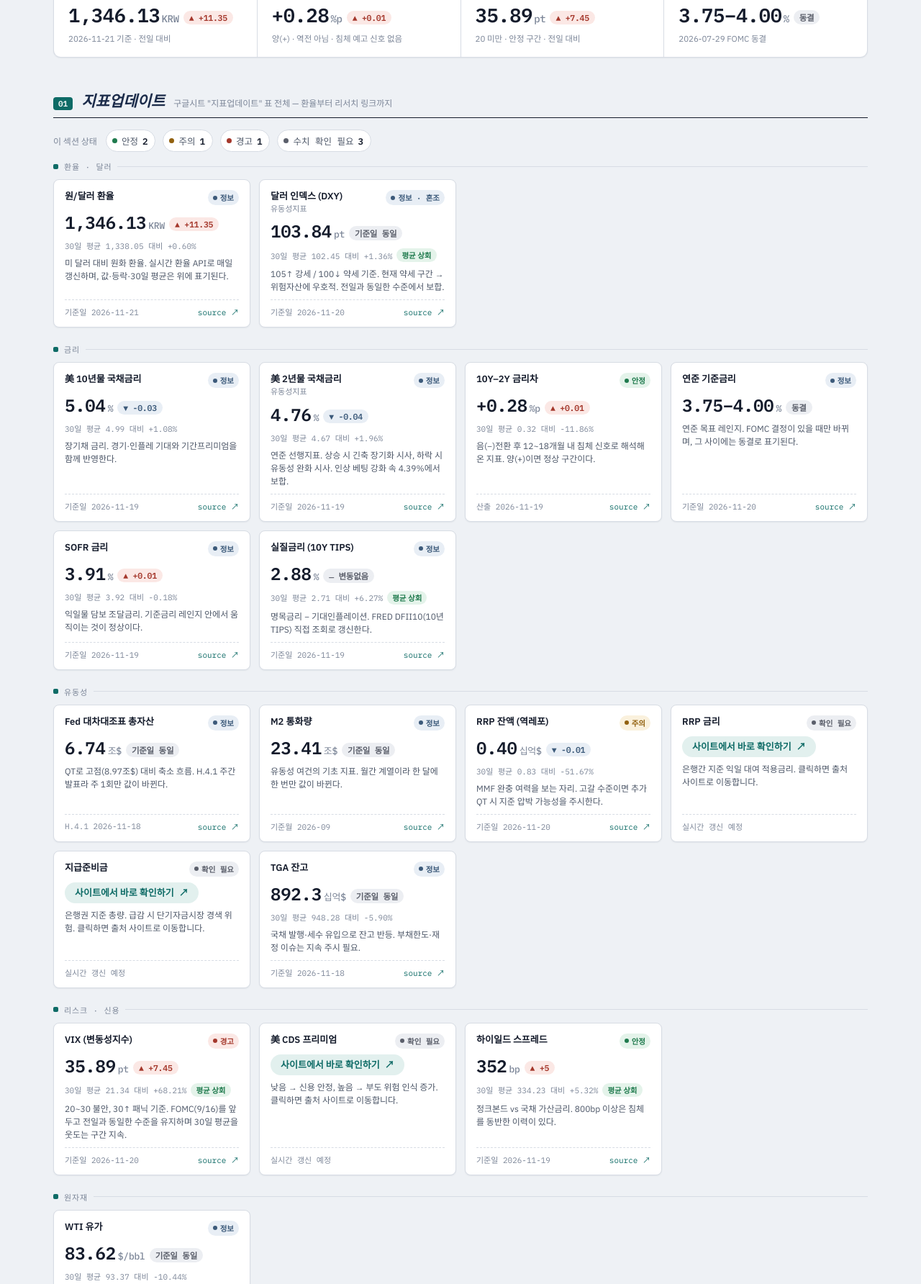
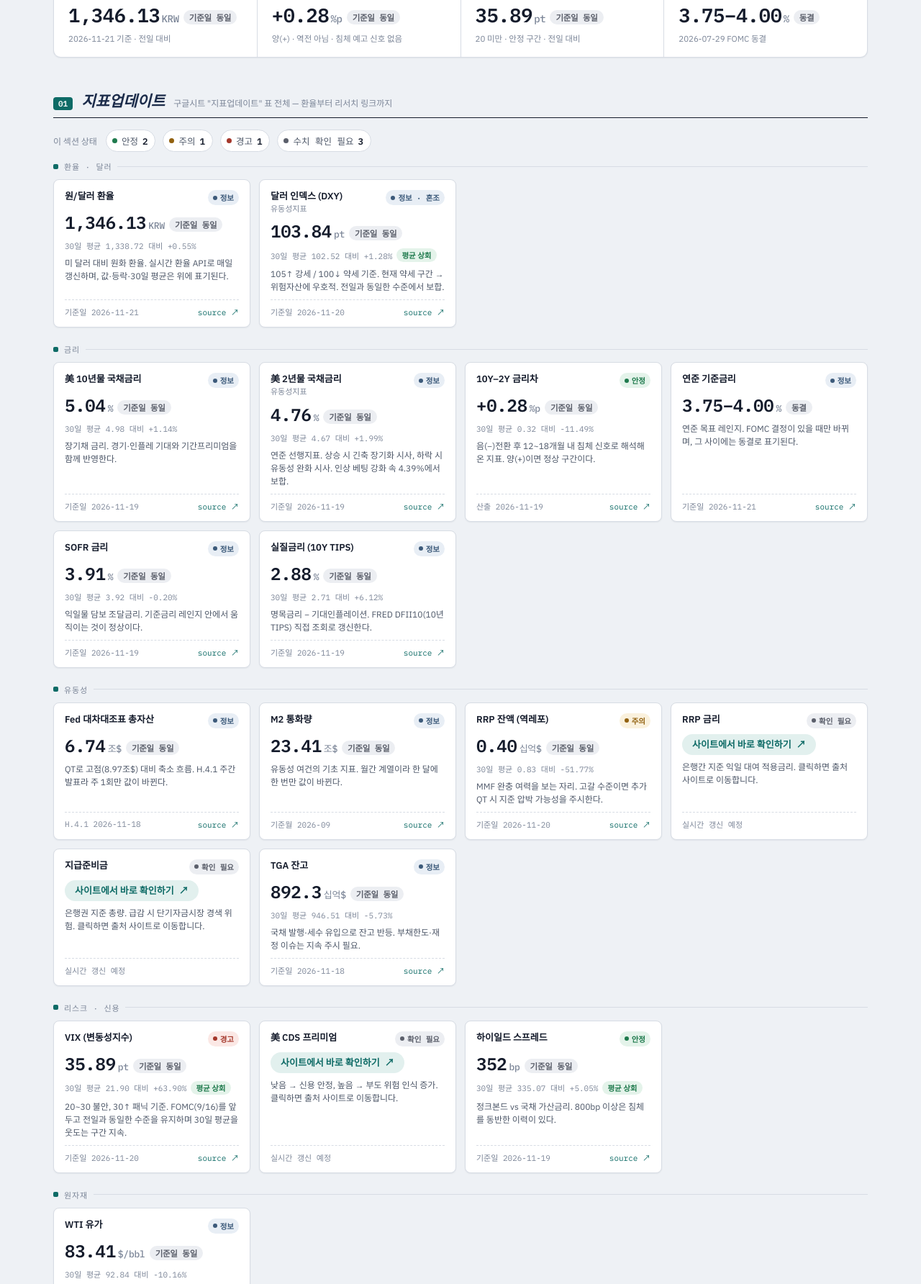
Before and after one commit to Joosung-1019/macro-dashboard, a plain HTML site: page index.html in a window 1280 px wide. Shown: the part 302-2086 px from the top of the page at 72% size. Drawn offline with Linux system fonts and the light colour scheme.

Commit message:
자동 갱신(GitHub Actions): 2026-11-22 09:03 [부분갱신]

```diff
--- a/index.html
+++ b/index.html
@@ -638,17 +638,17 @@
   <div class="hero-grid">
     <div class="hero-tile">
       <span class="label">원/달러 환율</span>
-      <span class="value">1,346.13<span class="unit">KRW</span><span class="delta-chip up">▲ +11.35</span></span>
+      <span class="value">1,346.13<span class="unit">KRW</span><span class="delta-chip flat">기준일 동일</span></span>
       <span class="sub">2026-11-21 기준 · 전일 대비</span>
     </div>
     <div class="hero-tile">
       <span class="label">美 10Y–2Y 금리차</span>
-      <span class="value">+0.28<span class="unit">%p</span><span class="delta-chip up">▲ +0.01</span></span>
+      <span class="value">+0.28<span class="unit">%p</span><span class="delta-chip flat">기준일 동일</span></span>
       <span class="sub">양(+) · 역전 아님 · 침체 예고 신호 없음</span>
     </div>
     <div class="hero-tile">
       <span class="label">VIX 공포지수</span>
-      <span class="value">35.89<span class="unit">pt</span><span class="delta-chip up">▲ +7.45</span></span>
+      <span class="value">35.89<span class="unit">pt</span><span class="delta-chip flat">기준일 동일</span></span>
       <span class="sub">20 미만 · 안정 구간 · 전일 대비</span>
     </div>
     <div class="hero-tile">
@@ -681,8 +681,8 @@
           <span class="tile-label">원/달러 환율</span>
           <span class="pill info">정보</span>
         </div>
-        <span class="value">1,346.13<span class="unit">KRW</span><span class="delta-chip up">▲ +11.35</span></span>
-        <span class="trend-line">30일 평균 1,338.05 대비 +0.60%</span>
+        <span class="value">1,346.13<span class="unit">KRW</span><span class="delta-chip flat">기준일 동일</span></span>
+        <span class="trend-line">30일 평균 1,338.72 대비 +0.55%</span>
         <span class="note">미 달러 대비 원화 환율. 실시간 환율 API로 매일 갱신하며, 값·등락·30일 평균은 위에 표기된다.</span>
         <span class="meta"><span>기준일 2026-11-21</span><a href="https://search.naver.com/search.naver?where=nexearch&query=환율" target="_blank" rel="noopener">source ↗</a></span>
       </div>
@@ -692,7 +692,7 @@
           <span class="pill info">정보 · 혼조</span>
         </div>
         <span class="value">103.84<span class="unit">pt</span><span class="delta-chip flat">기준일 동일</span></span>
-        <span class="trend-line">30일 평균 102.45 대비 +1.36%<span class="trend-flag up">평균 상회</span></span>
+        <span class="trend-line">30일 평균 102.52 대비 +1.28%<span class="trend-flag up">평균 상회</span></span>
         <span class="note">105↑ 강세 / 100↓ 약세 기준. 현재 약세 구간 → 위험자산에 우호적. 전일과 동일한 수준에서 보합.</span>
         <span class="meta"><span>기준일 2026-11-20</span><a href="https://kr.investing.com/indices/usdollar" target="_blank" rel="noopener">source ↗</a></span>
       </div>
@@ -702,22 +702,22 @@
     <div class="tile-grid">
       <div class="tile">
         <div class="tile-top"><span class="tile-label">美 10년물 국채금리</span><span class="pill info">정보</span></div>
-        <span class="value">5.04<span class="unit">%</span><span class="delta-chip down">▼ -0.03</span></span>
-        <span class="trend-line">30일 평균 4.99 대비 +1.08%</span>
+        <span class="value">5.04<span class="unit">%</span><span class="delta-chip flat">기준일 동일</span></span>
+        <span class="trend-line">30일 평균 4.98 대비 +1.14%</span>
         <span class="note">장기채 금리. 경기·인플레 기대와 기간프리미엄을 함께 반영한다.</span>
         <span class="meta"><span>기준일 2026-11-19</span><a href="https://kr.investing.com/rates-bonds/u.s.-10-year-bond-yield" target="_blank" rel="noopener">source ↗</a></span>
       </div>
       <div class="tile">
         <div class="tile-top"><span class="tile-label">美 2년물 국채금리<span class="code">유동성지표</span></span><span class="pill info">정보</span></div>
-        <span class="value">4.76<span class="unit">%</span><span class="delta-chip down">▼ -0.04</span></span>
-        <span class="trend-line">30일 평균 4.67 대비 +1.96%</span>
+        <span class="value">4.76<span class="unit">%</span><span class="delta-chip flat">기준일 동일</span></span>
+        <span class="trend-line">30일 평균 4.67 대비 +1.99%</span>
         <span class="note">연준 선행지표. 상승 시 긴축 장기화 시사, 하락 시 유동성 완화 시사. 인상 베팅 강화 속 4.39%에서 보합.</span>
         <span class="meta"><span>기준일 2026-11-19</span><a href="https://fred.stlouisfed.org/series/DGS2" target="_blank" rel="noopener">source ↗</a></span>
       </div>
       <div class="tile">
         <div class="tile-top"><span class="tile-label">10Y–2Y 금리차</span><span class="pill good">안정</span></div>
-        <span class="value">+0.28<span class="unit">%p</span><span class="delta-chip up">▲ +0.01</span></span>
-        <span class="trend-line">30일 평균 0.32 대비 -11.86%</span>
+        <span class="value">+0.28<span class="unit">%p</span><span class="delta-chip flat">기준일 동일</span></span>
+        <span class="trend-line">30일 평균 0.32 대비 -11.49%</span>
         <span class="note">음(−)전환 후 12~18개월 내 침체 신호로 해석해 온 지표. 양(+)이면 정상 구간이다.</span>
         <span class="meta"><span>산출 2026-11-19</span><a href="https://indexergo.com/series/?detailId=13402&frq=D" target="_blank" rel="noopener">source ↗</a></span>
       </div>
@@ -725,19 +725,19 @@
         <div class="tile-top"><span class="tile-label">연준 기준금리</span><span class="pill info">정보</span></div>
         <span class="value">3.75–4.00<span class="unit">%</span><span class="delta-chip flat">동결</span></span>
         <span class="note">연준 목표 레인지. FOMC 결정이 있을 때만 바뀌며, 그 사이에는 동결로 표기된다.</span>
-        <span class="meta"><span>기준일 2026-11-20</span><a href="https://indexergo.com/series/?detailId=14601&frq=D" target="_blank" rel="noopener">source ↗</a></span>
+        <span class="meta"><span>기준일 2026-11-21</span><a href="https://indexergo.com/series/?detailId=14601&frq=D" target="_blank" rel="noopener">source ↗</a></span>
       </div>
       <div class="tile">
         <div class="tile-top"><span class="tile-label">SOFR 금리</span><span class="pill info">정보</span></div>
-        <span class="value">3.91<span class="unit">%</span><span class="delta-chip up">▲ +0.01</span></span>
-        <span class="trend-line">30일 평균 3.92 대비 -0.18%</span>
+        <span class="value">3.91<span class="unit">%</span><span class="delta-chip flat">기준일 동일</span></span>
+        <span class="trend-line">30일 평균 3.92 대비 -0.20%</span>
         <span class="note">익일물 담보 조달금리. 기준금리 레인지 안에서 움직이는 것이 정상이다.</span>
         <span class="meta"><span>기준일 2026-11-19</span><a href="https://www.sofrrate.com/" target="_blank" rel="noopener">source ↗</a></span>
       </div>
       <div class="tile">
         <div class="tile-top"><span class="tile-label">실질금리 (10Y TIPS)</span><span class="pill info">정보</span></div>
-        <span class="value">2.88<span class="unit">%</span><span class="delta-chip flat">― 변동없음</span></span>
-        <span class="trend-line">30일 평균 2.71 대비 +6.27%<span class="trend-flag up">평균 상회</span></span>
+        <span class="value">2.88<span class="unit">%</span><span class="delta-chip flat">기준일 동일</span></span>
+        <span class="trend-line">30일 평균 2.71 대비 +6.12%</span>
         <span class="note">명목금리 − 기대인플레이션. FRED DFII10(10년 TIPS) 직접 조회로 갱신한다.</span>
         <span class="meta"><span>기준일 2026-11-19</span><a href="https://fred.stlouisfed.org/series/DFII10" target="_blank" rel="noopener">source ↗</a></span>
       </div>
@@ -759,8 +759,8 @@
       </div>
       <div class="tile">
         <div class="tile-top"><span class="tile-label">RRP 잔액 (역레포)</span><span class="pill warn">주의</span></div>
-        <span class="value">0.40<span class="unit">십억$</span><span class="delta-chip down">▼ -0.01</span></span>
-        <span class="trend-line">30일 평균 0.83 대비 -51.67%</span>
+        <span class="value">0.40<span class="unit">십억$</span><span class="delta-chip flat">기준일 동일</span></span>
+        <span class="trend-line">30일 평균 0.83 대비 -51.77%</span>
         <span class="note">MMF 완충 여력을 보는 자리. 고갈 수준이면 추가 QT 시 지준 압박 가능성을 주시한다.</span>
         <span class="meta"><span>기준일 2026-11-20</span><a href="https://www.newyorkfed.org/markets/desk-operations/reverse-repo" target="_blank" rel="noopener">source ↗</a></span>
       </div>
@@ -779,7 +779,7 @@
       <div class="tile">
         <div class="tile-top"><span class="tile-label">TGA 잔고</span><span class="pill info">정보</span></div>
         <span class="value">892.3<span class="unit">십억$</span><span class="delta-chip flat">기준일 동일</span></span>
-        <span class="trend-line">30일 평균 948.28 대비 -5.90%</span>
+        <span class="trend-line">30일 평균 946.51 대비 -5.73%</span>
         <span class="note">국채 발행·세수 유입으로 잔고 반등. 부채한도·재정 이슈는 지속 주시 필요.</span>
         <span class="meta"><span>기준일 2026-11-18</span><a href="https://fred.stlouisfed.org/series/WDTGAL" target="_blank" rel="noopener">source ↗</a></span>
       </div>
@@ -789,8 +789,8 @@
     <div class="tile-grid">
       <div class="tile">
         <div class="tile-top"><span class="tile-label">VIX (변동성지수)</span><span class="pill critical">경고</span></div>
-        <span class="value">35.89<span class="unit">pt</span><span class="delta-chip up">▲ +7.45</span></span>
-        <span class="trend-line">30일 평균 21.34 대비 +68.21%<span class="trend-flag up">평균 상회</span></span>
+        <span class="value">35.89<span class="unit">pt</span><span class="delta-chip flat">기준일 동일</span></span>
+        <span class="trend-line">30일 평균 21.90 대비 +63.90%<span class="trend-flag up">평균 상회</span></span>
         <span class="note">20~30 불안, 30↑ 패닉 기준. FOMC(9/16)를 앞두고 전일과 동일한 수준을 유지하며 30일 평균을 웃도는 구간 지속.</span>
         <span class="meta"><span>기준일 2026-11-20</span><a href="https://www.investing.com/indices/volatility-s-p-500" target="_blank" rel="noopener">source ↗</a></span>
       </div>
@@ -802,8 +802,8 @@
       </div>
       <div class="tile">
         <div class="tile-top"><span class="tile-label">하이일드 스프레드</span><span class="pill good">안정</span></div>
-        <span class="value">352<span class="unit">bp</span><span class="delta-chip up">▲ +5</span></span>
-        <span class="trend-line">30일 평균 334.23 대비 +5.32%<span class="trend-flag up">평균 상회</span></span>
+        <span class="value">352<span class="unit">bp</span><span class="delta-chip flat">기준일 동일</span></span>
+        <span class="trend-line">30일 평균 335.07 대비 +5.05%<span class="trend-flag up">평균 상회</span></span>
         <span class="note">정크본드 vs 국채 가산금리. 800bp 이상은 침체를 동반한 이력이 있다.</span>
         <span class="meta"><span>기준일 2026-11-19</span><a href="https://fred.stlouisfed.org/series/BAMLH0A0HYM2EY" target="_blank" rel="noopener">source ↗</a></span>
       </div>
@@ -813,8 +813,8 @@
     <div class="tile-grid">
       <div class="tile">
         <div class="tile-top"><span class="tile-label">WTI 유가</span><span class="pill info">정보</span></div>
-        <span class="value">83.62<span class="unit">$/bbl</span><span class="delta-chip flat">기준일 동일</span></span>
-        <span class="trend-line">30일 평균 93.37 대비 -10.44%</span>
+        <span class="value">83.41<span class="unit">$/bbl</span><span class="delta-chip flat">기준일 동일</span></span>
+        <span class="trend-line">30일 평균 92.84 대비 -10.16%</span>
         <span class="note">유가↑ → 인플레 압력↑ → 금리 상방 압력, 주식시장엔 부담. 전일과 동일한 수준에서 보합, 여전히 30일 평균 큰 폭 상회.</span>
         <span class="meta"><span>기준일 2026-11-20</span><a href="https://oilprice.com/futures/wti/" target="_blank" rel="noopener">source ↗</a></span>
       </div>
@@ -859,14 +859,14 @@
           <span class="check-label">10년물 국채금리</span>
           <span class="check-crit">기준: 금리역전 여부 — 정상은 10Y &gt; 2Y</span>
         </div>
-        <div class="check-right"><span class="check-value">5.04%</span><span class="delta-chip down">▼ -0.03</span><span class="pill good">정상</span></div>
+        <div class="check-right"><span class="check-value">5.04%</span><span class="delta-chip flat">기준일 동일</span><span class="pill good">정상</span></div>
       </div>
       <div class="check-row good">
         <div class="check-left">
           <span class="check-label">美10Y–美2Y 금리차</span>
           <span class="check-crit">기준: 음수 전환 후 12~18개월 내 침체 사전 신호</span>
         </div>
-        <div class="check-right"><span class="check-value">+0.28%p</span><span class="delta-chip up">▲ +0.01</span><span class="pill good">안정</span></div>
+        <div class="check-right"><span class="check-value">+0.28%p</span><span class="delta-chip flat">기준일 동일</span><span class="pill good">안정</span></div>
       </div>
       <div class="check-row good">
         <div class="check-left">
@@ -880,7 +880,7 @@
           <span class="check-label">실질금리 (10Y TIPS)</span>
           <span class="check-crit">기준: 명목금리 − 인플레이션</span>
         </div>
-        <div class="check-right"><span class="check-value">2.88%</span><span class="delta-chip flat">― 변동없음</span><span class="pill info">정보</span></div>
+        <div class="check-right"><span class="check-value">2.88%</span><span class="delta-chip flat">기준일 동일</span><span class="pill info">정보</span></div>
       </div>
     </div>
   </section>
```
Also changed, not shown: data-log.json.
